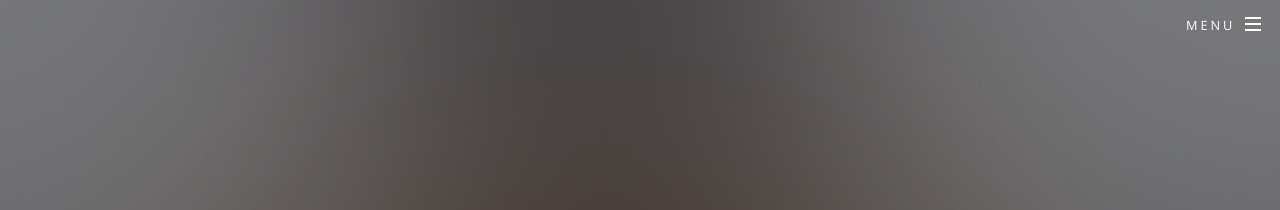
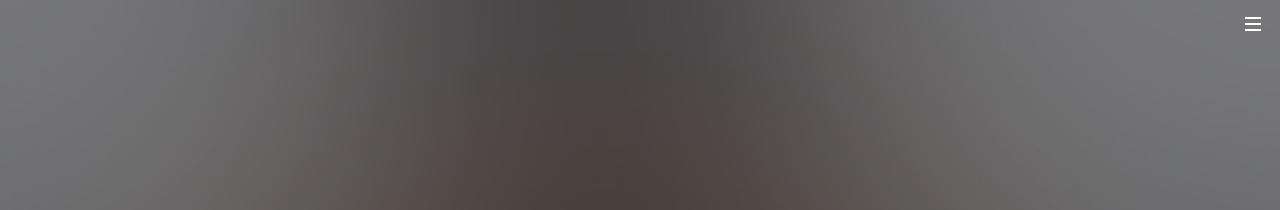
Before and after one commit to ardiesan/ardiesan.github.io, a Jekyll site: the page built from index.html, in a window 1280 px wide. Shown: the top 210 px of the page. Built offline with Jekyll 4.4.1, drawn with Linux system fonts in a browser that asks for light colours.

Commit message:
Removed menu prompt

```diff
--- a/_includes/header.html
+++ b/_includes/header.html
@@ -4,7 +4,7 @@
   <nav id="nav">
     <ul>
       <li class="special">
-        <a href="#menu" class="menuToggle"><span>Menu</span></a>
+        <a href="#menu" class="menuToggle"><span></span></a>
         <div id="menu">
           <ul>
             <li><a href="index.html">Home</a></li>
```
